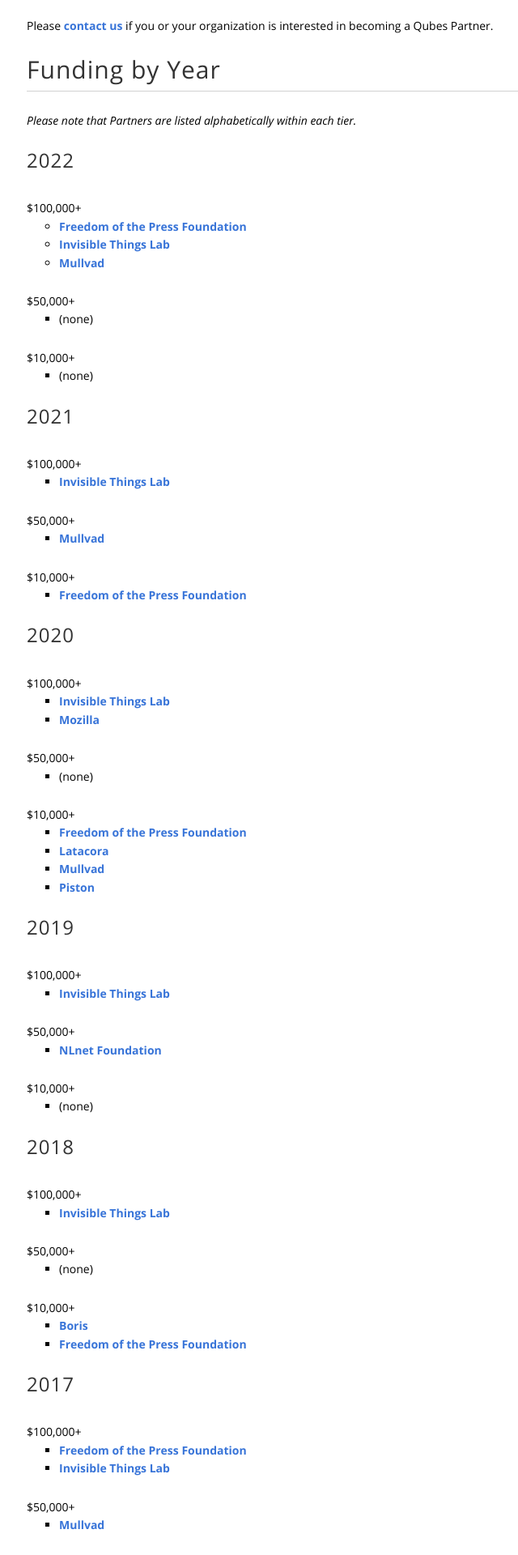
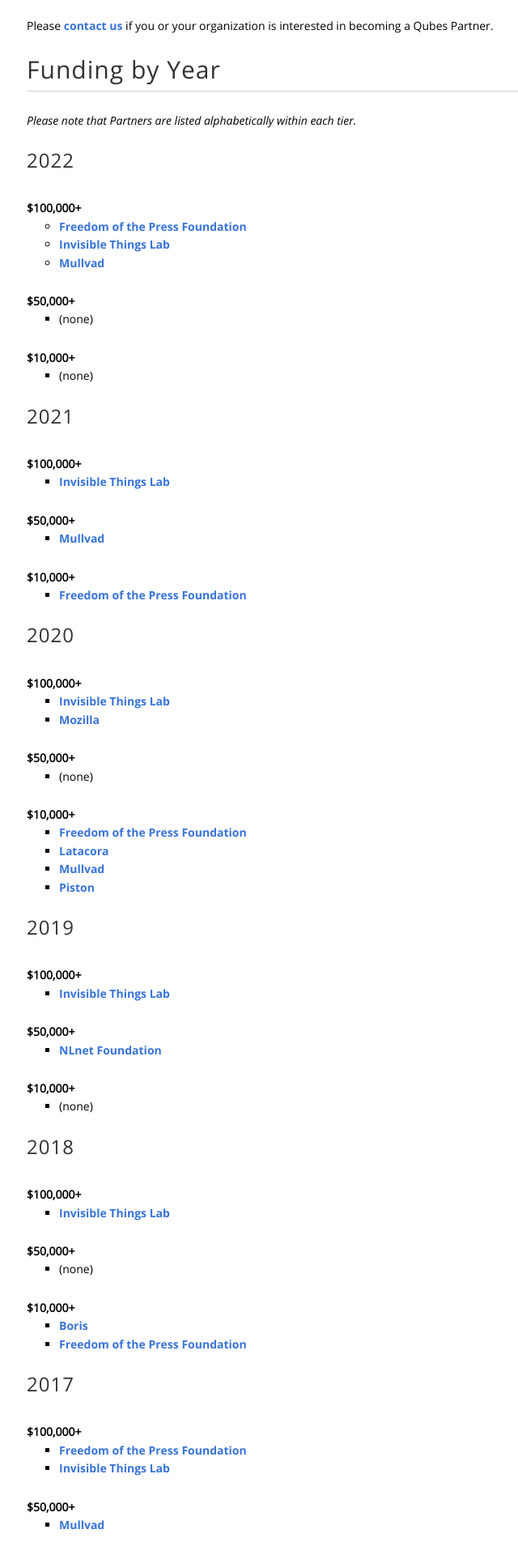
Before and after one commit to QubesOS/qubesos.github.io, a Jekyll site: the page built from pages/partners.html, in a window 1280 px wide. Shown: the part 355-2275 px from the top of the page at 81% size, without its empty margins (37-677 px from the left). Built offline with Jekyll 4.4.1, drawn with Linux system fonts in a browser that asks for light colours; some web fonts are replaced.

Commit message:
Improve formatting

```diff
--- a/pages/partners.html
+++ b/pages/partners.html
@@ -24,19 +24,19 @@ Each year, we seek new sources of significant funding to support our ongoing eff
 
 <h3 id="2022">2022</h3>
 <ul class="list-unstyled">
-  <li>$100,000+</li>
+  <li><strong>$100,000+</strong></li>
   <ul>
     <li><a href="#freedom-of-the-press-foundation">Freedom of the Press Foundation</a></li>
     <li><a href="#invisible-things-lab">Invisible Things Lab</a></li>
     <li><a href="#mullvad">Mullvad</a></li>
   </ul>
   <ul class="list-unstyled">
-  <li>$50,000+</li>
+  <li><strong>$50,000+</strong></li>
   <ul>
     <li>(none)</li>
   </ul>
   <ul class="list-unstyled">
-  <li>$10,000+</li>
+  <li><strong>$10,000+</strong></li>
   <ul>
     <li>(none)</li>
   </ul>
@@ -44,17 +44,17 @@ Each year, we seek new sources of significant funding to support our ongoing eff
 
 <h3 id="2021">2021</h3>
 <ul class="list-unstyled">
-  <li>$100,000+</li>
+  <li><strong>$100,000+</strong></li>
   <ul>
     <li><a href="#invisible-things-lab">Invisible Things Lab</a></li>
   </ul>
   <ul class="list-unstyled">
-  <li>$50,000+</li>
+  <li><strong>$50,000+</strong></li>
   <ul>
     <li><a href="#mullvad">Mullvad</a></li>
   </ul>
   <ul class="list-unstyled">
-  <li>$10,000+</li>
+  <li><strong>$10,000+</strong></li>
   <ul>
     <li><a href="#freedom-of-the-press-foundation">Freedom of the Press Foundation</a></li>
   </ul>
@@ -62,18 +62,18 @@ Each year, we seek new sources of significant funding to support our ongoing eff
 
 <h3 id="2020">2020</h3>
 <ul class="list-unstyled">
-  <li>$100,000+</li>
+  <li><strong>$100,000+</strong></li>
   <ul>
     <li><a href="#invisible-things-lab">Invisible Things Lab</a></li>
     <li><a href="#mozilla">Mozilla</a></li>
   </ul>
   <ul class="list-unstyled">
-  <li>$50,000+</li>
+  <li><strong>$50,000+</strong></li>
   <ul>
     <li>(none)</li>
   </ul>
   <ul class="list-unstyled">
-  <li>$10,000+</li>
+  <li><strong>$10,000+</strong></li>
   <ul>
     <li><a href="#freedom-of-the-press-foundation">Freedom of the Press Foundation</a></li>
     <li><a href="#latacora">Latacora</a></li>
@@ -84,17 +84,17 @@ Each year, we seek new sources of significant funding to support our ongoing eff
 
 <h3 id="2019">2019</h3>
 <ul class="list-unstyled">
-  <li>$100,000+</li>
+  <li><strong>$100,000+</strong></li>
   <ul>
     <li><a href="#invisible-things-lab">Invisible Things Lab</a></li>
   </ul>
   <ul class="list-unstyled">
-  <li>$50,000+</li>
+  <li><strong>$50,000+</strong></li>
   <ul>
     <li><a href="#nlnet-foundation">NLnet Foundation</a></li>
   </ul>
   <ul class="list-unstyled">
-  <li>$10,000+</li>
+  <li><strong>$10,000+</strong></li>
   <ul>
     <li>(none)</li>
   </ul>
@@ -102,17 +102,17 @@ Each year, we seek new sources of significant funding to support our ongoing eff
 
 <h3 id="2018">2018</h3>
 <ul class="list-unstyled">
-  <li>$100,000+</li>
+  <li><strong>$100,000+</strong></li>
   <ul>
     <li><a href="#invisible-things-lab">Invisible Things Lab</a></li>
   </ul>
   <ul class="list-unstyled">
-  <li>$50,000+</li>
+  <li><strong>$50,000+</strong></li>
   <ul>
     <li>(none)</li>
   </ul>
   <ul class="list-unstyled">
-  <li>$10,000+</li>
+  <li><strong>$10,000+</strong></li>
   <ul>
     <li><a href="#boris">Boris</a></li>
     <li><a href="#freedom-of-the-press-foundation">Freedom of the Press Foundation</a></li>
@@ -121,18 +121,18 @@ Each year, we seek new sources of significant funding to support our ongoing eff
 
 <h3 id="2017">2017</h3>
 <ul class="list-unstyled">
-  <li>$100,000+</li>
+  <li><strong>$100,000+</strong></li>
   <ul>
     <li><a href="#freedom-of-the-press-foundation">Freedom of the Press Foundation</a></li>
     <li><a href="#invisible-things-lab">Invisible Things Lab</a></li>
   </ul>
   <ul class="list-unstyled">
-  <li>$50,000+</li>
+  <li><strong>$50,000+</strong></li>
   <ul>
     <li><a href="#mullvad">Mullvad</a></li>
   </ul>
   <ul class="list-unstyled">
-  <li>$10,000+</li>
+  <li><strong>$10,000+</strong></li>
   <ul>
     <li><a href="#zby">zby</a></li>
   </ul>
@@ -140,18 +140,18 @@ Each year, we seek new sources of significant funding to support our ongoing eff
 
 <h3 id="2016">2016</h3>
 <ul class="list-unstyled">
-  <li>$100,000+</li>
+  <li><strong>$100,000+</strong></li>
   <ul>
     <li><a href="#invisible-things-lab">Invisible Things Lab</a></li>
     <li><a href="#open-technology-fund">Open Technology Fund</a></li>
   </ul>
   <ul class="list-unstyled">
-  <li>$50,000+</li>
+  <li><strong>$50,000+</strong></li>
   <ul>
     <li>(none)</li>
   </ul>
   <ul class="list-unstyled">
-  <li>$10,000+</li>
+  <li><strong>$10,000+</strong></li>
   <ul>
     <li><a href="#nlnet-foundation">NLnet Foundation</a></li>
   </ul>
@@ -159,17 +159,17 @@ Each year, we seek new sources of significant funding to support our ongoing eff
 
 <h3 id="2015">2015</h3>
 <ul class="list-unstyled">
-  <li>$100,000+</li>
+  <li><strong>$100,000+</strong></li>
   <ul>
     <li><a href="#open-technology-fund">Open Technology Fund</a></li>
   </ul>
   <ul class="list-unstyled">
-  <li>$50,000+</li>
+  <li><strong>$50,000+</strong></li>
   <ul>
     <li>(none)</li>
   </ul>
   <ul class="list-unstyled">
-  <li>$10,000+</li>
+  <li><strong>$10,000+</strong></li>
   <ul>
     <li>(none)</li>
   </ul>
@@ -177,7 +177,7 @@ Each year, we seek new sources of significant funding to support our ongoing eff
 
 <h3 id="2014-and-earlier">2014 and earlier</h3>
 <ul class="list-unstyled">
-  <li>$∞</li>
+  <li><strong>$∞</strong></li>
   <ul>
     <li><a href="#invisible-things-lab">Invisible Things Lab</a></li>
   </ul>
```
